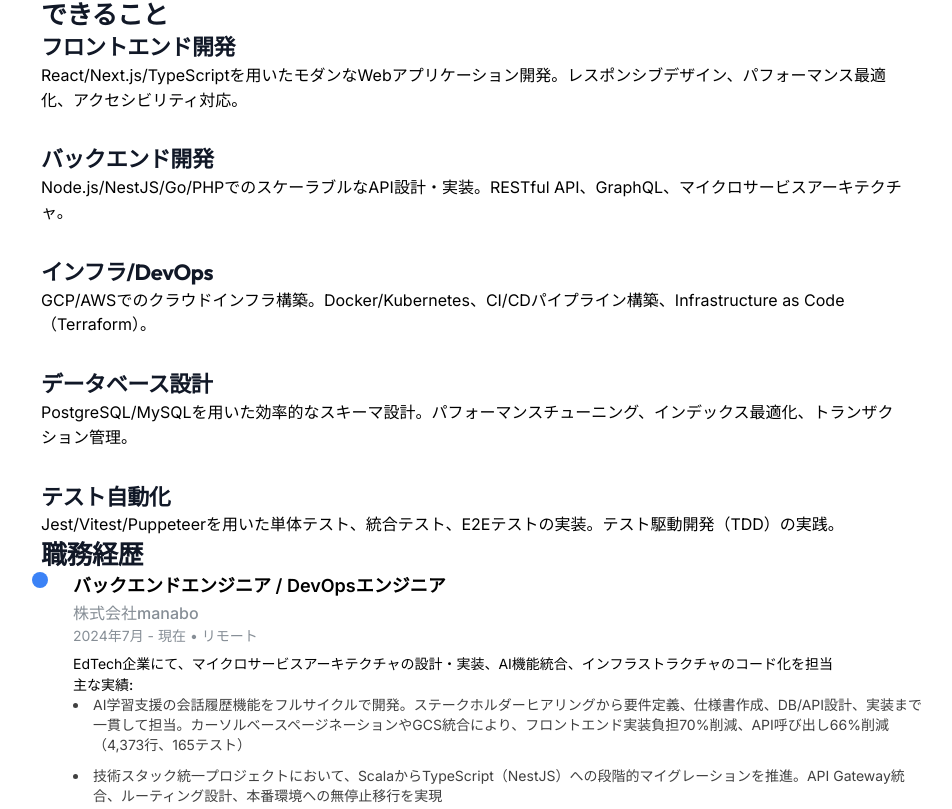
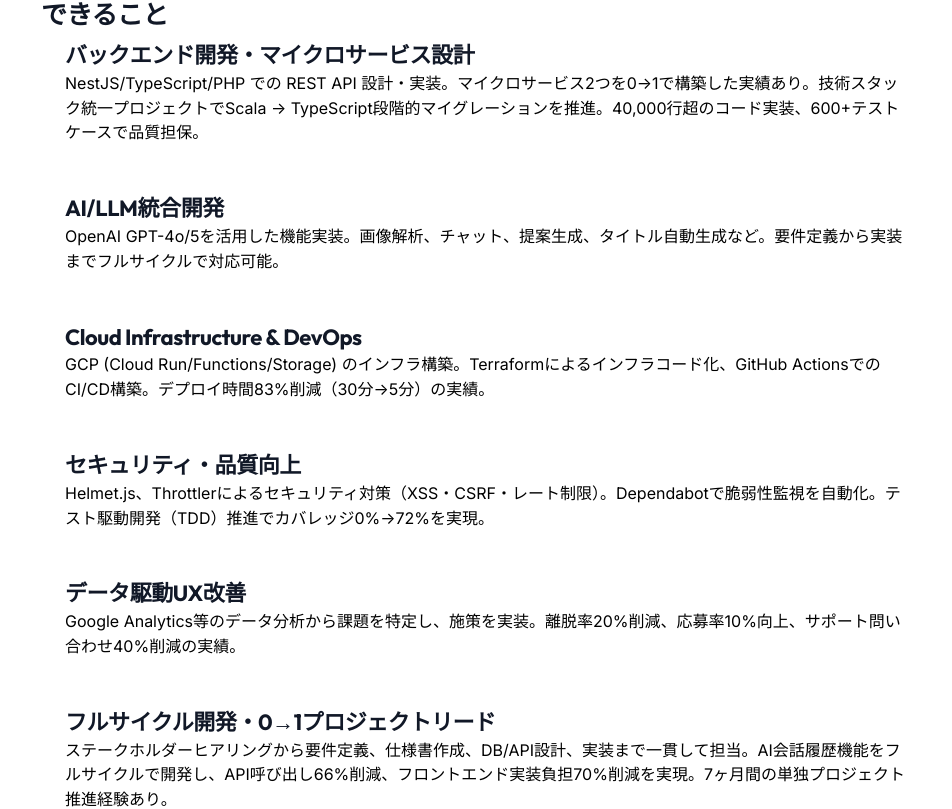
Before and after one commit to glkt3912/portfolio, a Next.js app: page / in a window 1280 px wide. Shown: the part 873-1682 px from the top of the page, without its empty margins (167-1119 px from the left). Built offline with nearby package versions, Linux system fonts and the light colour scheme; no server answers.

Commit message:
feat: update section components with actual content and styling
- WhatICanDo: update capabilities to reflect backend/DevOps focus
- WorkHistory/Skills/Contact: apply new padding naming convention
- Improve dark mode contrast for better readability

```diff
--- a/src/components/sections/Contact.tsx
+++ b/src/components/sections/Contact.tsx
@@ -110,7 +110,7 @@ export default function Contact() {
   };
 
   return (
-    <section id="contact" className={SECTION_STYLES.padding.light}>
+    <section id="contact" className={SECTION_STYLES.padding.subtle}>
       <div className="container mx-auto px-4 max-w-2xl">
         <Title order={2} className={`${SECTION_STYLES.title} mb-4`}>
           お問い合わせ
--- a/src/components/sections/Skills.tsx
+++ b/src/components/sections/Skills.tsx
@@ -8,7 +8,7 @@ interface SkillsProps {
 
 export default function Skills({ skills }: SkillsProps) {
   return (
-    <section id="skills" className={SECTION_STYLES.padding.light}>
+    <section id="skills" className={SECTION_STYLES.padding.medium}>
       <div className={SECTION_STYLES.container}>
         <Title order={2} className={SECTION_STYLES.title}>
           技術スタック
--- a/src/components/sections/WhatICanDo.tsx
+++ b/src/components/sections/WhatICanDo.tsx
@@ -4,29 +4,33 @@ import { SECTION_STYLES } from '@/styles/constants';
 export default function WhatICanDo() {
   const capabilities = [
     {
-      title: 'フロントエンド開発',
-      description: 'React/Next.js/TypeScriptを用いたモダンなWebアプリケーション開発。レスポンシブデザイン、パフォーマンス最適化、アクセシビリティ対応。',
+      title: 'バックエンド開発・マイクロサービス設計',
+      description: 'NestJS/TypeScript/PHP での REST API 設計・実装。マイクロサービス2つを0→1で構築した実績あり。技術スタック統一プロジェクトでScala → TypeScript段階的マイグレーションを推進。40,000行超のコード実装、600+テストケースで品質担保。',
     },
     {
-      title: 'バックエンド開発',
-      description: 'Node.js/NestJS/Go/PHPでのスケーラブルなAPI設計・実装。RESTful API、GraphQL、マイクロサービスアーキテクチャ。',
+      title: 'AI/LLM統合開発',
+      description: 'OpenAI GPT-4o/5を活用した機能実装。画像解析、チャット、提案生成、タイトル自動生成など。要件定義から実装までフルサイクルで対応可能。',
     },
     {
-      title: 'インフラ/DevOps',
-      description: 'GCP/AWSでのクラウドインフラ構築。Docker/Kubernetes、CI/CDパイプライン構築、Infrastructure as Code（Terraform）。',
+      title: 'Cloud Infrastructure & DevOps',
+      description: 'GCP (Cloud Run/Functions/Storage) のインフラ構築。Terraformによるインフラコード化、GitHub ActionsでのCI/CD構築。デプロイ時間83%削減（30分→5分）の実績。',
     },
     {
-      title: 'データベース設計',
-      description: 'PostgreSQL/MySQLを用いた効率的なスキーマ設計。パフォーマンスチューニング、インデックス最適化、トランザクション管理。',
+      title: 'セキュリティ・品質向上',
+      description: 'Helmet.js、Throttlerによるセキュリティ対策（XSS・CSRF・レート制限）。Dependabotで脆弱性監視を自動化。テスト駆動開発（TDD）推進でカバレッジ0%→72%を実現。',
     },
     {
-      title: 'テスト自動化',
-      description: 'Jest/Vitest/Puppeteerを用いた単体テスト、統合テスト、E2Eテストの実装。テスト駆動開発（TDD）の実践。',
+      title: 'データ駆動UX改善',
+      description: 'Google Analytics等のデータ分析から課題を特定し、施策を実装。離脱率20%削減、応募率10%向上、サポート問い合わせ40%削減の実績。',
+    },
+    {
+      title: 'フルサイクル開発・0→1プロジェクトリード',
+      description: 'ステークホルダーヒアリングから要件定義、仕様書作成、DB/API設計、実装まで一貫して担当。AI会話履歴機能をフルサイクルで開発し、API呼び出し66%削減、フロントエンド実装負担70%削減を実現。7ヶ月間の単独プロジェクト推進経験あり。',
     },
   ];
 
   return (
-    <section id="what-i-can-do" className={SECTION_STYLES.padding.dark}>
+    <section id="what-i-can-do" className={SECTION_STYLES.padding.subtle}>
       <div className={SECTION_STYLES.container}>
         <Title
           order={2}
@@ -37,16 +41,16 @@ export default function WhatICanDo() {
 
         <div className="space-y-8">
           {capabilities.map((capability) => (
-            <div key={capability.title}>
+            <div key={capability.title} className="border-l-4 border-accent-500 pl-6 py-2">
               <Title
                 order={3}
-                className={SECTION_STYLES.subtitle}
+                className="text-xl font-semibold mb-3 text-gray-900 dark:text-gray-100"
               >
                 {capability.title}
               </Title>
               <Text
                 size="md"
-                className={SECTION_STYLES.description}
+                className="text-gray-900 dark:text-gray-300 leading-relaxed"
               >
                 {capability.description}
               </Text>
--- a/src/components/sections/WorkHistory.tsx
+++ b/src/components/sections/WorkHistory.tsx
@@ -9,7 +9,7 @@ interface WorkHistoryProps {
 
 export default function WorkHistory({ history }: WorkHistoryProps) {
   return (
-    <section id="work-history" className={SECTION_STYLES.padding.dark}>
+    <section id="work-history" className={SECTION_STYLES.padding.medium}>
       <div className={SECTION_STYLES.container}>
         <Title order={2} className={SECTION_STYLES.title}>
           職務経歴
```
